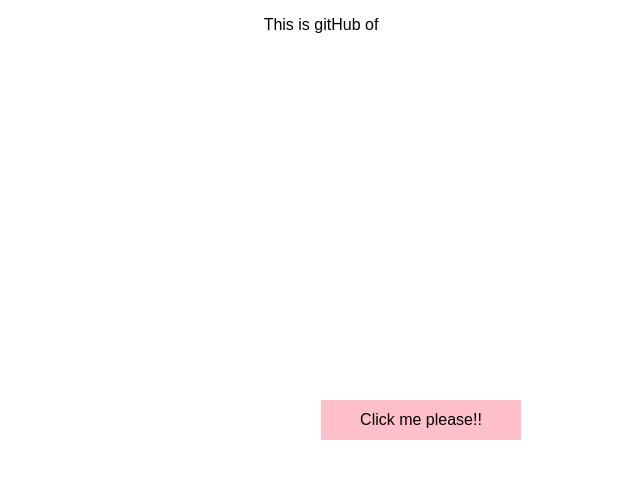
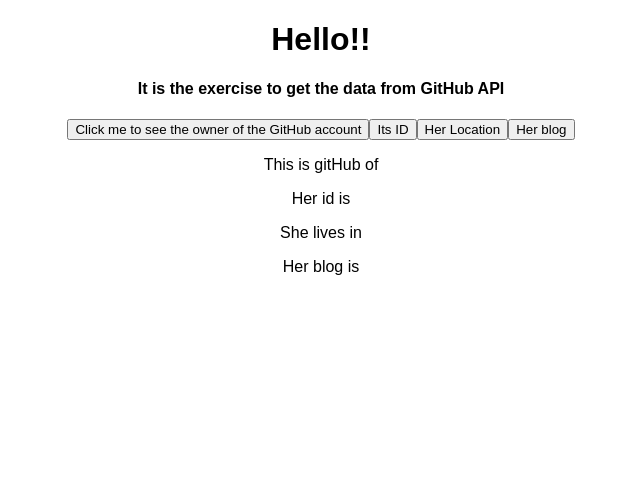
Before and after one commit to lolita89/github-api-exercise, a React (Create React App) app: page / in a window 1280 px wide. Shown: the top 478 px of the page, without its empty margins (319-959 px from the left). Built offline with nearby package versions, Linux system fonts and the light colour scheme.

Commit message:
get more of api data such as location, id, etc

```diff
--- a/src/App.css
+++ b/src/App.css
@@ -1,14 +1,11 @@
+h1 {
+  text-align: center
+}
+
+h4 {
+  text-align: center
+}
+
 .button_container {
   text-align: center;
 }
-
-.button {
-  background-color: pink;
-  border: none;
-  color: black;
-  font-size: 16px;
-  height: 40px;
-  width: 200px;
-  position: absolute;
-  top: 50%;
-}
--- a/src/App.js
+++ b/src/App.js
@@ -6,25 +6,69 @@
   constructor () {
     super()
     this.state = {
-      username: ''
+      username: '',
+      id: '',
+      location: '',
+      blog: '',
     }
 
-    this.handleClick = this.handleClick.bind(this)
+    this.nameClick = this.nameClick.bind(this)
+    this.idClick = this.idClick.bind(this)
+    this.locationClick = this.locationClick.bind(this)
+    this.blogClick = this.blogClick.bind(this)
   }
 
-  handleClick () {
+  nameClick () {
     axios.get('https://api.github.com/users/lolita89')
       .then(response => this.setState({username: response.data.name}))
   }
 
+  idClick () {
+    axios.get('https://api.github.com/users/lolita89')
+      .then(response => this.setState({id: response.data.id}))
+  }
+
+  locationClick () {
+    axios.get('https://api.github.com/users/lolita89')
+      .then(response => this.setState({location: response.data.location}))
+  }
+
+  blogClick () {
+    axios.get('https://api.github.com/users/lolita89')
+      .then(response => this.setState({blog: response.data.blog}))
+  }
 
   render() {
     return (
-    <div className="button_container">
-      <button className="button" onClick={this.handleClick}>
-        Click me please!!
-      </button>
-      <p>This is gitHub of {this.state.username}</p>
+    <div>
+      <h1>Hello!!</h1>
+      <h4>It is the exercise to get the data from GitHub API</h4>
+
+        <div className="button_container">
+
+          <button className="button-name" onClick={this.nameClick}>
+            Click me to see the owner of the GitHub account
+          </button>
+
+           <button className="button-id" onClick={this.idClick}>
+            Its ID
+          </button>
+
+           <button className="button-location" onClick={this.locationClick}>
+            Her Location
+          </button>
+
+           <button className="button-blog" onClick={this.blogClick}>
+            Her blog
+          </button>
+
+          <p>This is gitHub of {this.state.username}</p>
+          <p>Her id is {this.state.id}</p>
+          <p>She lives in {this.state.location}</p>
+          <p>Her blog is {this.state.blog}</p>
+
+        </div>
+
     </div>
     );
   }
```
